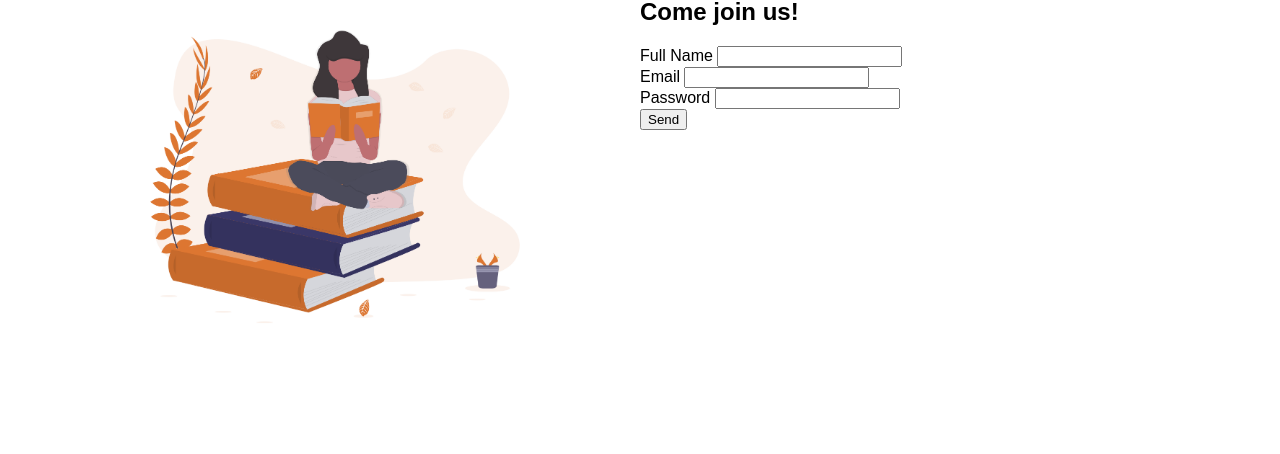
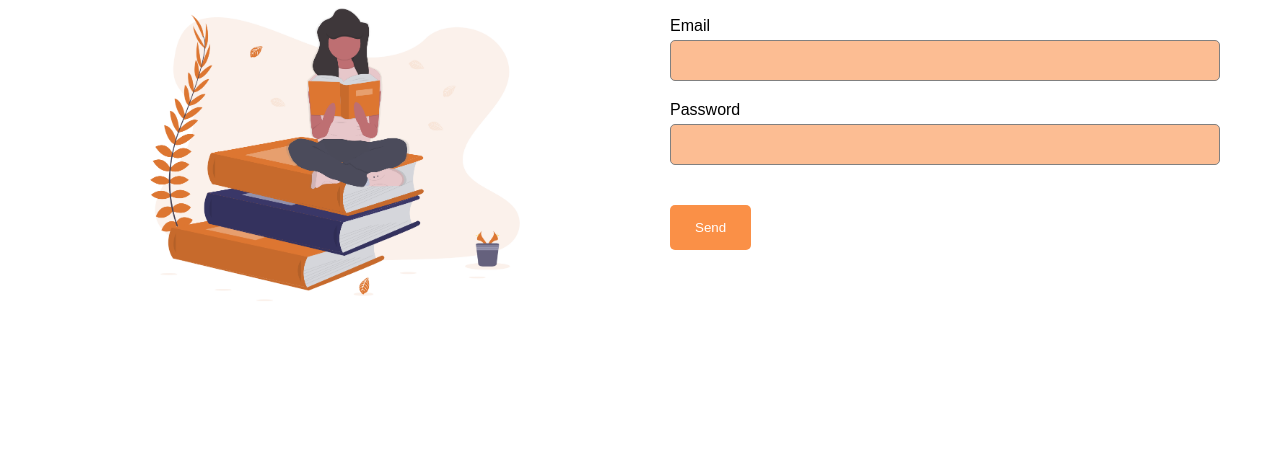
Before and after one commit to GalihWiseso/Books-For-Thoughts, a plain HTML site: page index.html in a window 1280 px wide. Shown: the part 346-800 px from the top of the page. Drawn offline with Linux system fonts and the light colour scheme.

Commit message:
:package: Add: input section

```diff
--- a/style.css
+++ b/style.css
@@ -76,7 +76,7 @@ body {
 }
 
 .container .left-container .left-container__quotes {
-  font-size: 48px;
+  font-size: 40px;
   width: 100%;
 }
 
@@ -84,51 +84,42 @@ body {
   width: 80%;
 }
 
-/* nav {
-  float: right;
+.container .right-container {
+  padding: 30px;
 }
 
-nav,
-a {
-  font-size: 20px;
-  text-decoration: none;
-  color: black;
-  margin: 19px;
+.container .right-container .right-container__title {
+  font-size: 26px;
+  font-weight: 400;
 }
 
-#form-wrapper {
-  display: flex;
+.form-group {
+  margin: 20px 0;
 }
 
-#img-placeholder {
-  flex: 50%;
-  padding: 10px;
+.form-group .form-group__label {
+  display: block;
+  margin-bottom: 5px;
 }
 
-#regis-form {
-  flex: 50%;
-  padding: 0px 95px 0px 70px;
-  margin-top: 75px;
-}
-#judul-form {
-  font-size: 30px;
+.form-group .form-group__input {
+  padding: 12px;
+  width: 100%;
+  border: 1px solid grey;
+  border-radius: 5px;
+  background-color: #fcbd93;
 }
 
-input {
+.form__button {
+  padding: 15px 25px;
+  margin: 20px 0;
   background-color: #fa9047;
+  color: white;
   border: none;
-  width: 100%;
-  height: 40px;
-  display: block;
-}
-input[type="submit"] {
-  width: 10%;
+  border-radius: 5px;
+  cursor: pointer;
 }
 
-p {
-  font-family: raleway;
+.form__button:hover {
+  background-color: #fe812d;
 }
-
-#quotes {
-  font-size: 40px;
-} */
```
